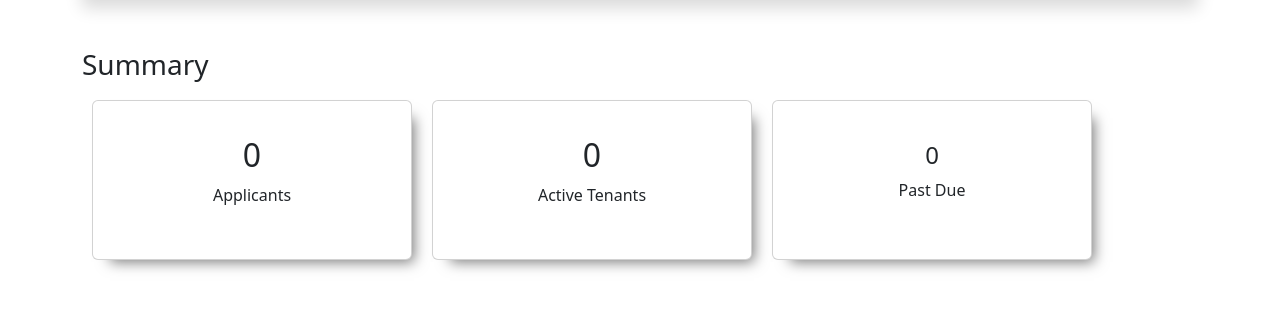
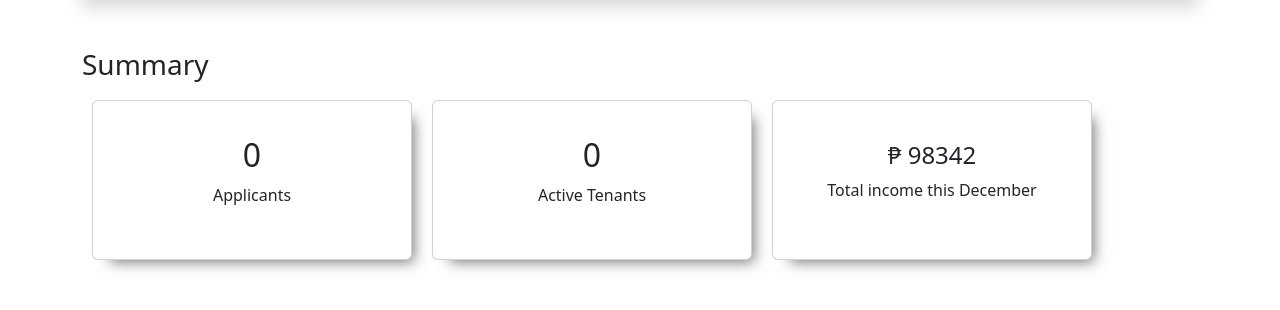
Before and after one commit to joshuabalansa/chmsu_tenant_management_system, a PHP site: page /admin/index.php in a window 1280 px wide. Shown: the part 60-370 px from the top of the page. Run offline with PHP 8.4, Linux system fonts and the light colour scheme; a user stored in the database is signed in; data comes from the database, SQL or seed files in the repository; data that the repository does not hold is empty.

Commit message:
Bug fixed!

```diff
--- a/admin/index.php
+++ b/admin/index.php
@@ -40,8 +40,8 @@ if (isset($_SESSION["id"])) :
                     <p>Active Tenants</p>
                 </div>
                 <div class="card">
-                    <h4><?php echo $tenants; ?></h4>
-                    <p>Past Due</p>
+                    <h4><?php echo "&#8369; 98342"; ?></h4>
+                    <p>Total income this December</p>
                 </div>
             </div>
         </div>
--- a/admin/register.php
+++ b/admin/register.php
@@ -5,8 +5,7 @@ include("../connections.php");
 if (isset($_SESSION["id"])) :
     $user_id = $_SESSION["id"];
     include("../connections.php");
-
-    include("process.php");
+    include("fetch.php");
 
 ?>
     <!DOCTYPE html>
```
